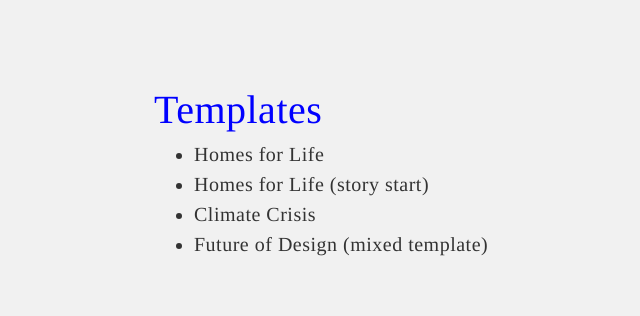
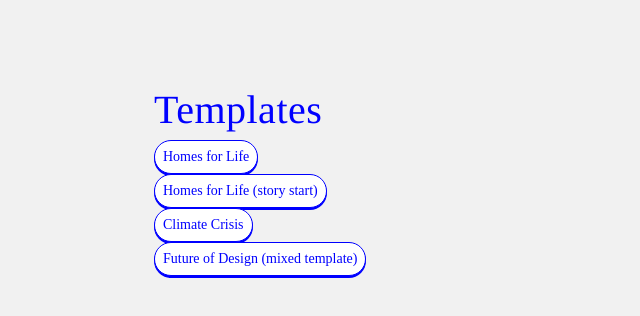
Before and after one commit to fidelthomet/futuring-machines, a Vue app: page / in a window 1280 px wide. Shown: the top 316 px of the page, without its empty margins (86-726 px from the left). Built offline with nearby package versions, Linux system fonts and the light colour scheme.

Commit message:
Route index.html to the home view

```diff
--- a/src/assets/main.css
+++ b/src/assets/main.css
@@ -34,6 +34,10 @@ html {
 
   color: var(--color-text);
   background-color: var(--background-color);
+}
+
+h1, h2, h3, h4, h5 {
+  /* color: var(--color-base);  */
 }
 
 button, input {
@@ -75,3 +79,8 @@ button[disabled] {
 input:focus {
   outline: none;
 }
+
+ul {
+  list-style: none;
+  padding: 0;
+}
--- a/src/components/TheTemplates.vue
+++ b/src/components/TheTemplates.vue
@@ -17,7 +17,7 @@ const commandStore = useCommandStore()
         :to="{ name: 'editor', params: { template: template.name } }"
       >
         <li>
-          {{ template.name }}
+          <button>{{ template.name }}</button>
         </li>
       </RouterLink>
     </ul>
--- a/src/router/index.js
+++ b/src/router/index.js
@@ -8,6 +8,11 @@ const router = createRouter({
     {
       path: '/',
       name: 'home',
+      component: HomeView
+    },
+    {
+      path: '/index.html',
+      name: 'index',
       component: HomeView
     },
     {
--- a/src/stores/commands.js
+++ b/src/stores/commands.js
@@ -279,6 +279,12 @@ export const useCommandStore = defineStore('command', () => {
 
     env.value.full = state.doc.textBetween(0, view.state.doc.nodeSize - 2, '\n')
 
+    console.log("INIT TEMPLATE")
+    console.log("env.value:")
+    console.log(env.value)
+    console.log("template.value:")
+    console.log(template.value)
+
     env.value = { ...env.value, ...template.value.env }
 
     const action = template.value.actions[index]
```
